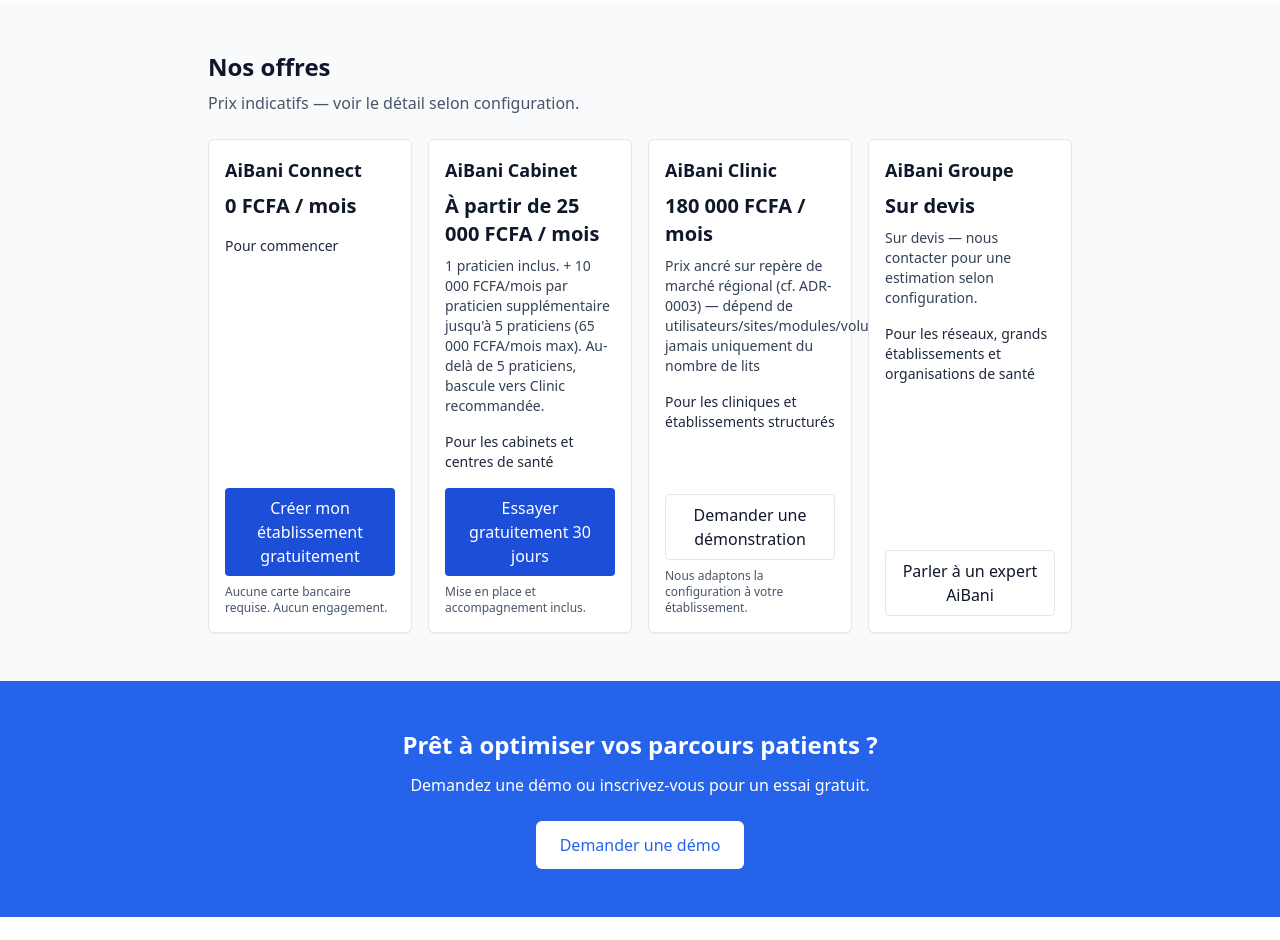
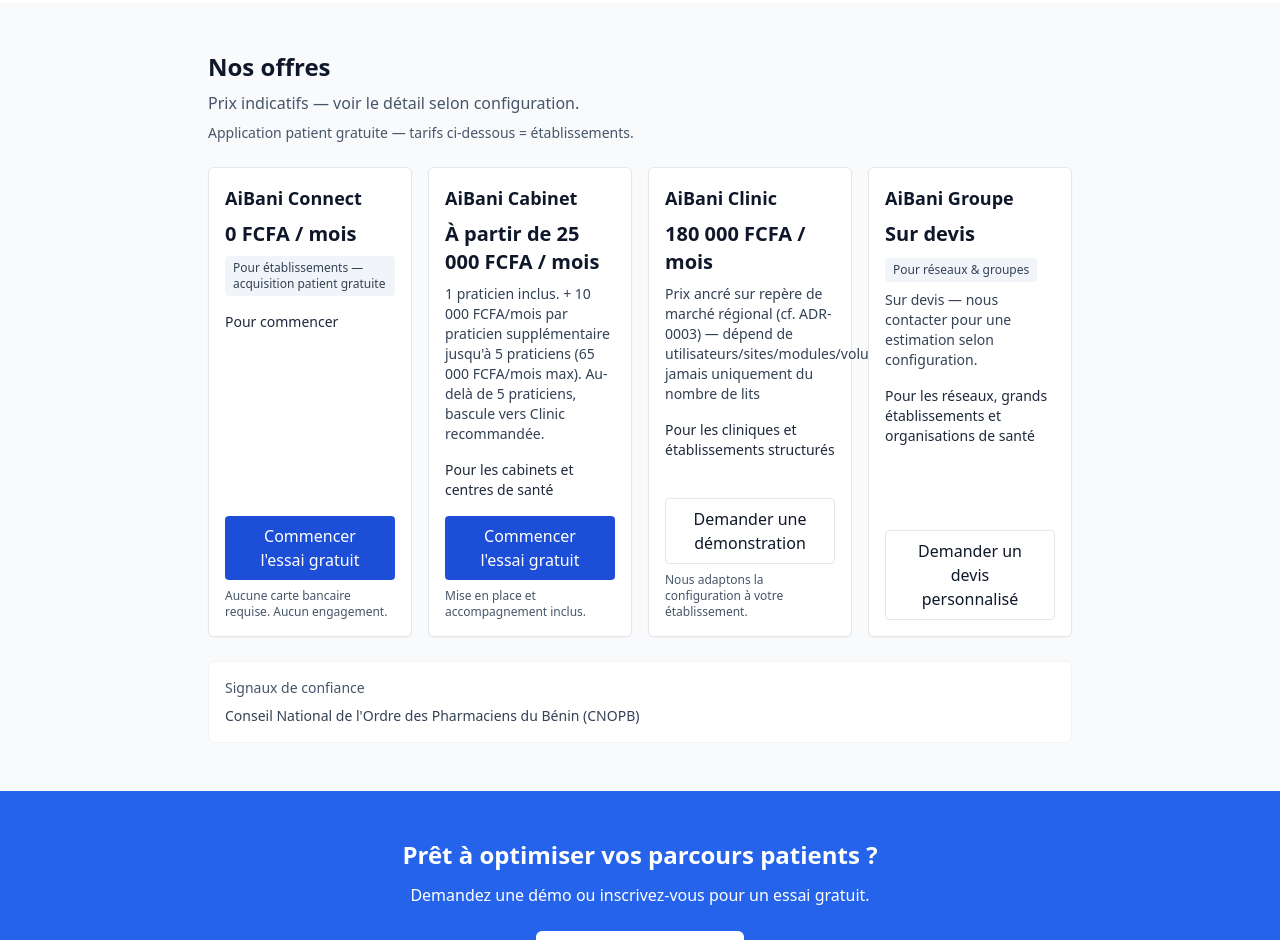
Before and after one commit to habiboulaye/aibani-web, a Next.js app: page / in a window 1280 px wide. Shown: the part 1000-1940 px from the top of the page. Built offline with nearby package versions, Linux system fonts and the light colour scheme.

Commit message:
feat(pricing): add audience badges, patient note and conditional trust strip; update CTAs

```diff
--- a/content/pricing.json
+++ b/content/pricing.json
@@ -3,6 +3,7 @@
   "_note": "Prix ancrés sur des repères de marché réels (Phénix, KiboERP, Clinicaa, Doctolib — voir docs/decisions/0003-pricing-benchmarked-tiers.md). Restent des hypothèses commerciales à confirmer sur le terrain, pas des tarifs figés définitivement. Modifier CE FICHIER pour changer un prix — jamais un composant.",
   "title": "Nos offres",
   "subtitle": "Prix indicatifs — voir le détail selon configuration.",
+  "patientNote": "Application patient gratuite — tarifs ci‑dessous = établissements.",
   "currency": "FCFA",
   "tiers": [
     {
@@ -11,8 +12,9 @@
       "price": 0,
       "priceLabel": "0 FCFA / mois",
       "priceNote": null,
+      "audienceBadge": "Pour établissements — acquisition patient gratuite",
       "tagline": "Pour commencer",
-      "ctaLabel": "Créer mon établissement gratuitement",
+      "ctaLabel": "Commencer l'essai gratuit",
       "ctaStyle": "primary",
       "featureIds": [
         "profile", "network-presence", "appointments", "availability",
@@ -31,7 +33,7 @@
       "maxPractitioners": 5,
       "priceAtMaxPractitioners": 65000,
       "tagline": "Pour les cabinets et centres de santé",
-      "ctaLabel": "Essayer gratuitement 30 jours",
+      "ctaLabel": "Commencer l'essai gratuit",
       "ctaStyle": "primary",
       "includesTierId": "connect",
       "featureIds": [
@@ -65,7 +67,8 @@
       "priceLabel": "Sur devis",
       "priceNote": "Sur devis — nous contacter pour une estimation selon configuration.",
       "tagline": "Pour les réseaux, grands établissements et organisations de santé",
-      "ctaLabel": "Parler à un expert AiBani",
+      "ctaLabel": "Demander un devis personnalisé",
+      "audienceBadge": "Pour réseaux & groupes",
       "ctaStyle": "secondary",
       "includesTierId": "clinic",
       "featureIds": [
--- a/src/components/sections/Pricing.tsx
+++ b/src/components/sections/Pricing.tsx
@@ -1,5 +1,6 @@
 import React from 'react'
 import pricing from '../../../content/pricing.json'
+import trustSignals from '../../../content/trust-signals.json'
 
 export default function Pricing() {
   const tiers = pricing.tiers || []
@@ -11,6 +12,9 @@
         {pricing.subtitle && (
           <p className="mt-2 text-slate-600">{pricing.subtitle}</p>
         )}
+        {pricing.patientNote && (
+          <p className="mt-2 text-sm text-slate-600">{pricing.patientNote}</p>
+        )}
 
         <div className="mt-6 grid grid-cols-1 sm:grid-cols-2 lg:grid-cols-4 gap-4">
           {tiers.map((t: any) => (
@@ -18,6 +22,11 @@
               <div className="flex-1">
                 <h4 id={`tier-${t.id}-name`} className="text-lg font-semibold text-slate-900">{t.name}</h4>
                 <div className="mt-2 text-xl font-bold text-slate-900">{t.priceLabel}</div>
+                {t.audienceBadge && (
+                  <div className="mt-2">
+                    <span className="inline-block bg-slate-100 text-xs text-slate-700 px-2 py-1 rounded">{t.audienceBadge}</span>
+                  </div>
+                )}
                 {t.priceNote && <div className="mt-2 text-sm text-slate-700">{t.priceNote}</div>}
                 <div className="mt-4 text-sm text-slate-800">{t.tagline}</div>
               </div>
@@ -37,6 +46,16 @@
             </article>
           ))}
         </div>
+          {trustSignals && Array.isArray(trustSignals.signals) && trustSignals.signals.some((s: any) => s.confirmed) && (
+            <div className="mt-6 p-4 bg-white rounded-md border border-gray-100">
+              <p className="text-sm text-slate-600">Signaux de confiance</p>
+              <ul className="mt-2 flex flex-wrap gap-4">
+                {trustSignals.signals.filter((s: any) => s.confirmed).map((s: any) => (
+                  <li key={s.id} className="text-sm text-slate-700">{s.issuer}</li>
+                ))}
+              </ul>
+            </div>
+          )}
       </div>
     </section>
   )
```
